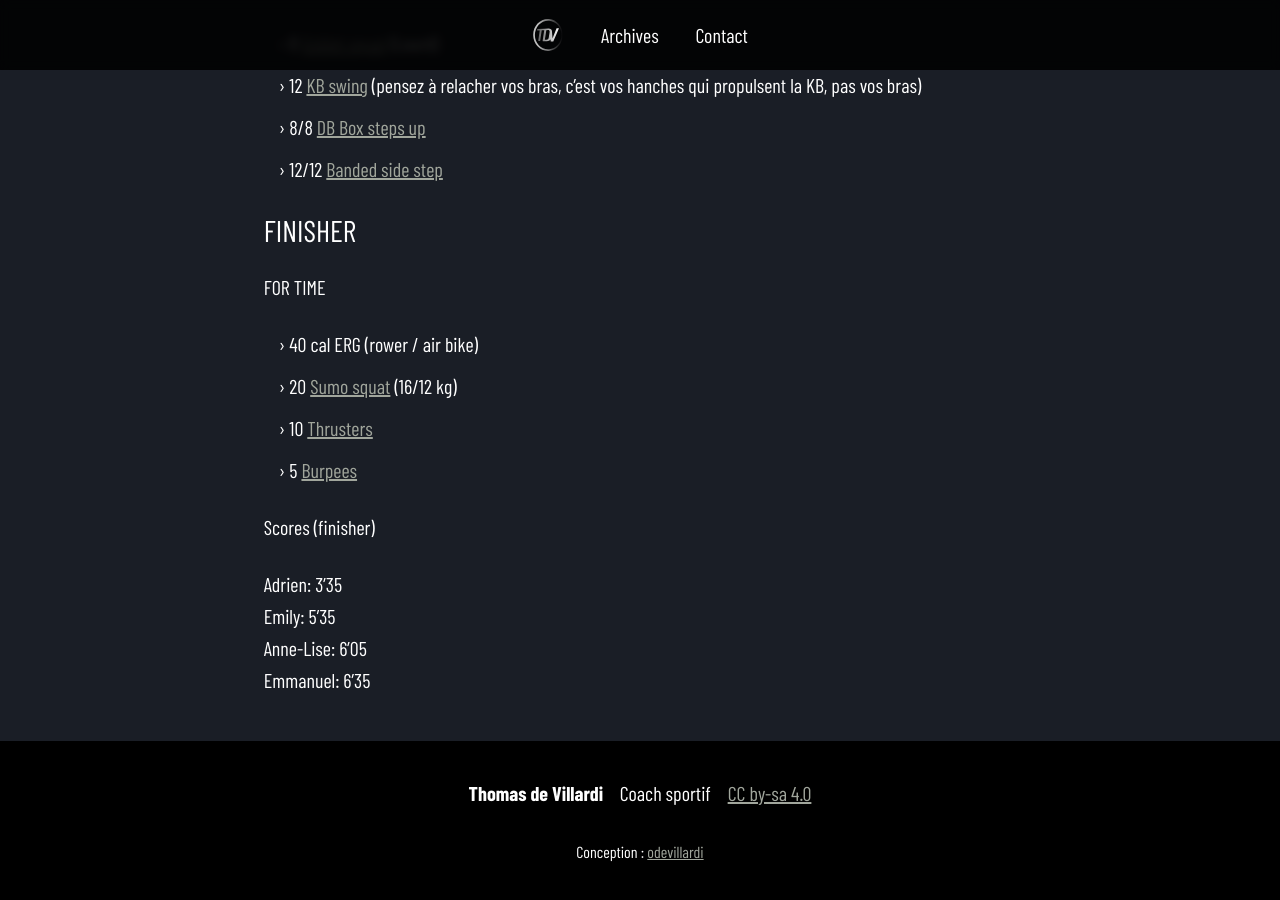
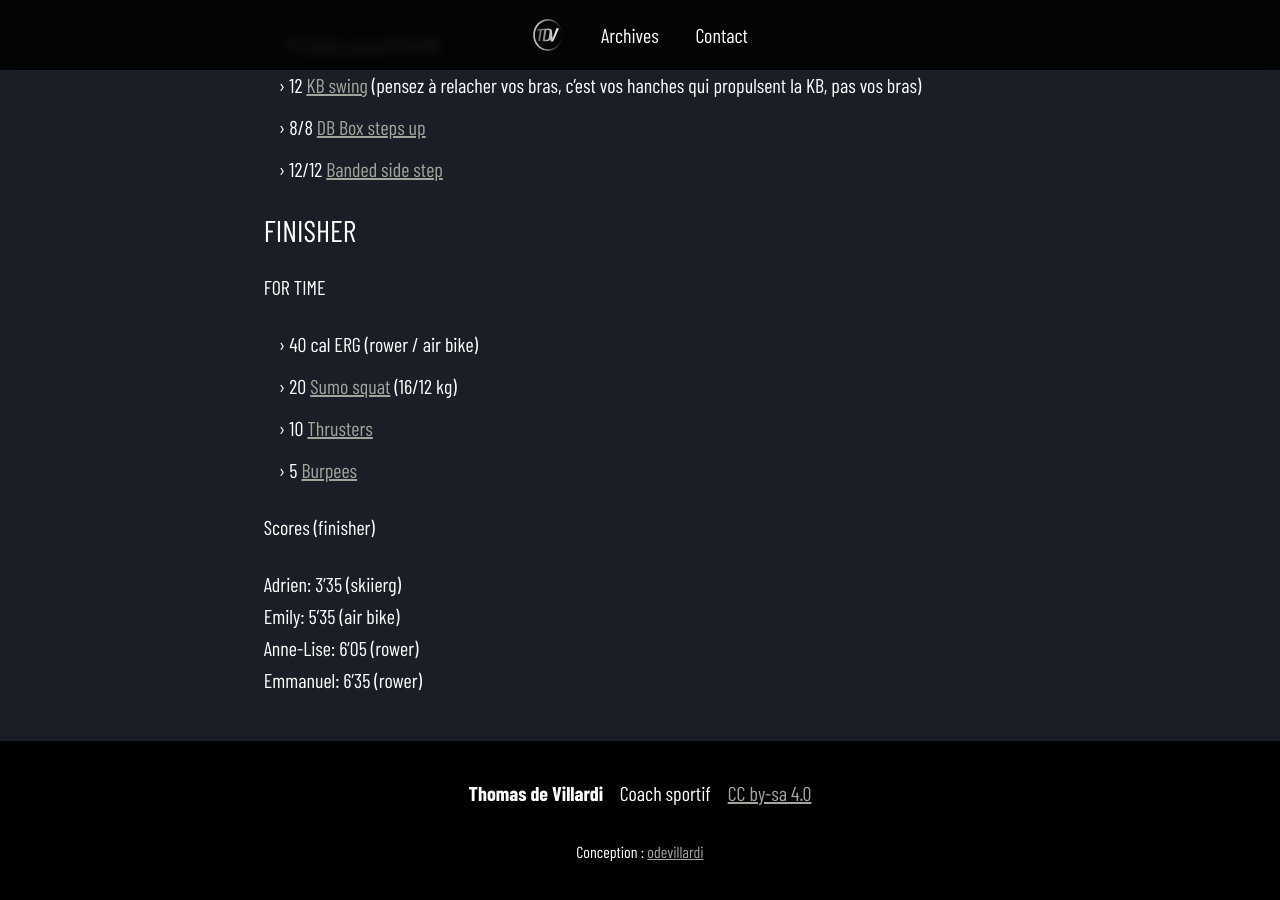
Before and after one commit to odevillardi/tdv, a Jekyll site: the page built from _posts/2023-01-06-07-ppl-leg-day.md, in a window 1280 px wide and 900 px high, scrolled down 1539 px. Built offline with Jekyll 4.4.1, drawn with Linux system fonts in a browser that asks for light colours; a script that is not in the unit is left out.

Commit message:
Update Journal “2023-01-06-07-ppl-leg-day”

```diff
--- a/_posts/2023-01-06-07-ppl-leg-day.md
+++ b/_posts/2023-01-06-07-ppl-leg-day.md
@@ -34,7 +34,7 @@
 
 Scores (finisher)
 
-Adrien: 3'35\
-Emily: 5'35\
-Anne-Lise: 6'05\
-Emmanuel: 6'35
+Adrien: 3'35 (skiierg)\
+Emily: 5'35 (air bike)\
+Anne-Lise: 6'05 (rower)\
+Emmanuel: 6'35 (rower)
```
